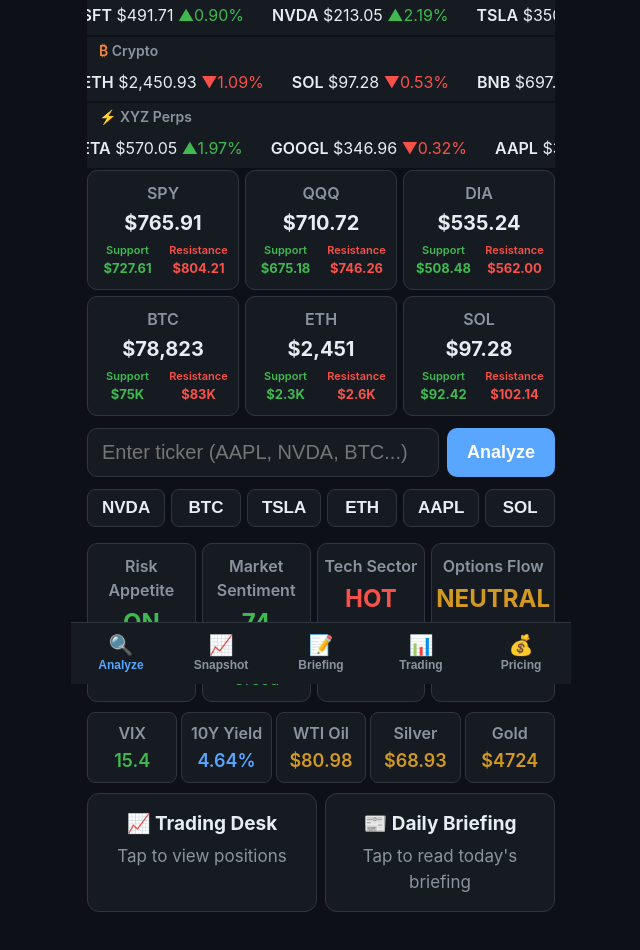
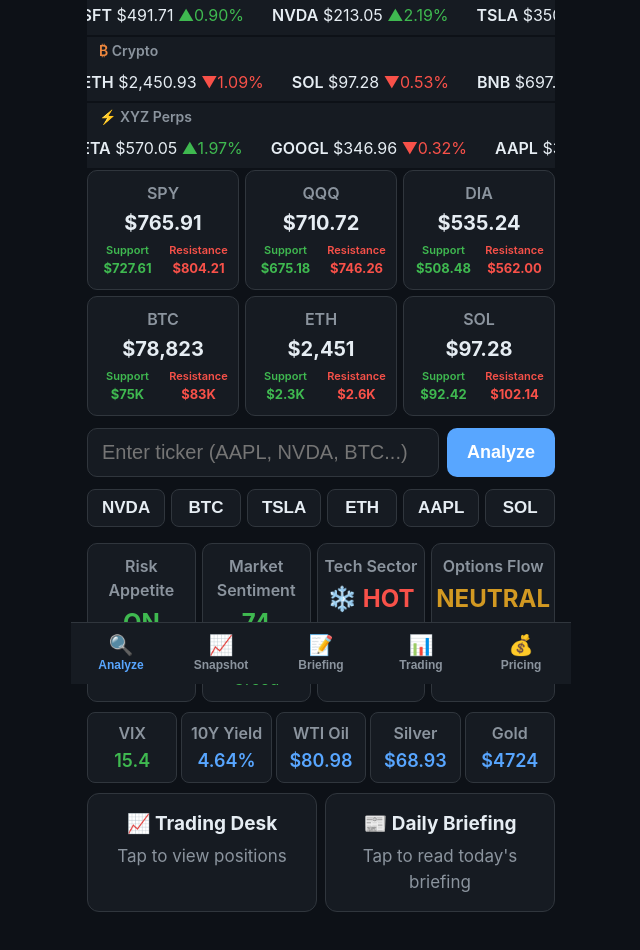
Before and after one commit to Simzy420/big-brain-ape-dashboard, a plain HTML site: page app35.html in a window 1280 px wide. Shown: the part 116-1066 px from the top of the page, without its empty margins (319-959 px from the left). Drawn offline with nearby package versions, Linux system fonts and the light colour scheme.

Commit message:
Commodities (Oil/Silver/Gold) always blue + Tech Sector fire/snow/sun emoji based on heat

```diff
--- a/app35.html
+++ b/app35.html
@@ -2310,8 +2310,9 @@ if(fgL){fgL.textContent=fgLabel||fgClass;fgL.style.color=fgColor}
 // Tech Sector
 var techVal=snap.sector_tech||'—';
 var techColor=snap.sector_color==='green'?'var(--green)':snap.sector_color==='red'?'var(--red)':'var(--yellow)';
+var techEmoji=snap.sector_color==='green'?'🔥':snap.sector_color==='red'?'❄️':'☀️';
 var tEl=document.getElementById('sq4-tech');
-if(tEl){tEl.textContent=techVal;tEl.style.color=techColor}
+if(tEl){tEl.textContent=techEmoji+' '+techVal;tEl.style.color=techColor}
 
 // Options Flow
 var optVal=snap.options_bias||'—';
@@ -2330,9 +2331,9 @@ if(el){el.textContent=val;el.className='rect5-val '+(color||'')}
 }
 if(metrics.vix){var v=metrics.vix;setRect5('rect5-vix-val',v.value,v.color)}
 if(metrics.yield_10y){var v=metrics.yield_10y;setRect5('rect5-10y-val',v.value,v.color)}
-if(metrics.oil){var v=metrics.oil;setRect5('rect5-oil-val',v.value,v.color)}
-if(metrics.silver){var v=metrics.silver;setRect5('rect5-silver-val',v.value,v.color)}
-if(metrics.gold){var v=metrics.gold;setRect5('rect5-gold-val',v.value,v.color)}
+if(metrics.oil){var v=metrics.oil;setRect5('rect5-oil-val',v.value,'blue')}
+if(metrics.silver){var v=metrics.silver;setRect5('rect5-silver-val',v.value,'blue')}
+if(metrics.gold){var v=metrics.gold;setRect5('rect5-gold-val',v.value,'blue')}
 
 // 2 big squares - update with live data
 var posEl=document.getElementById('big-sq-1');
```
